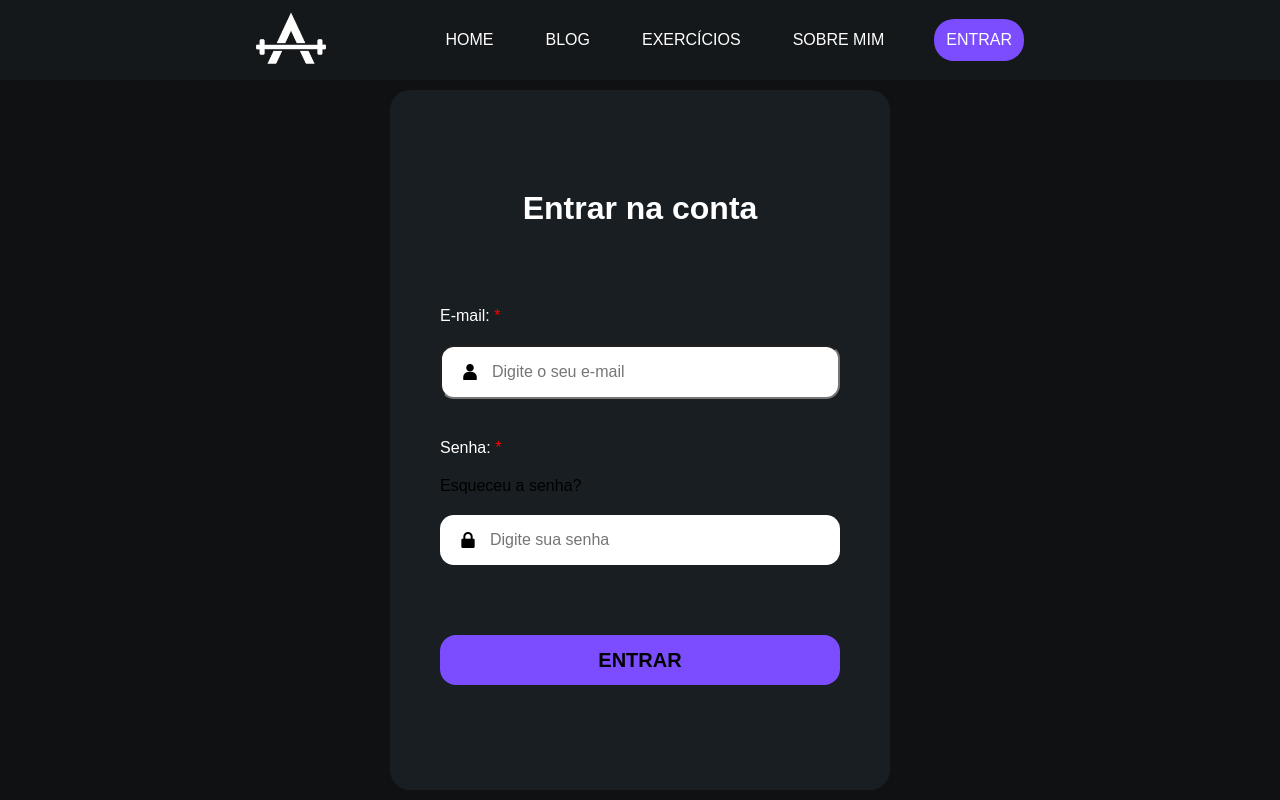
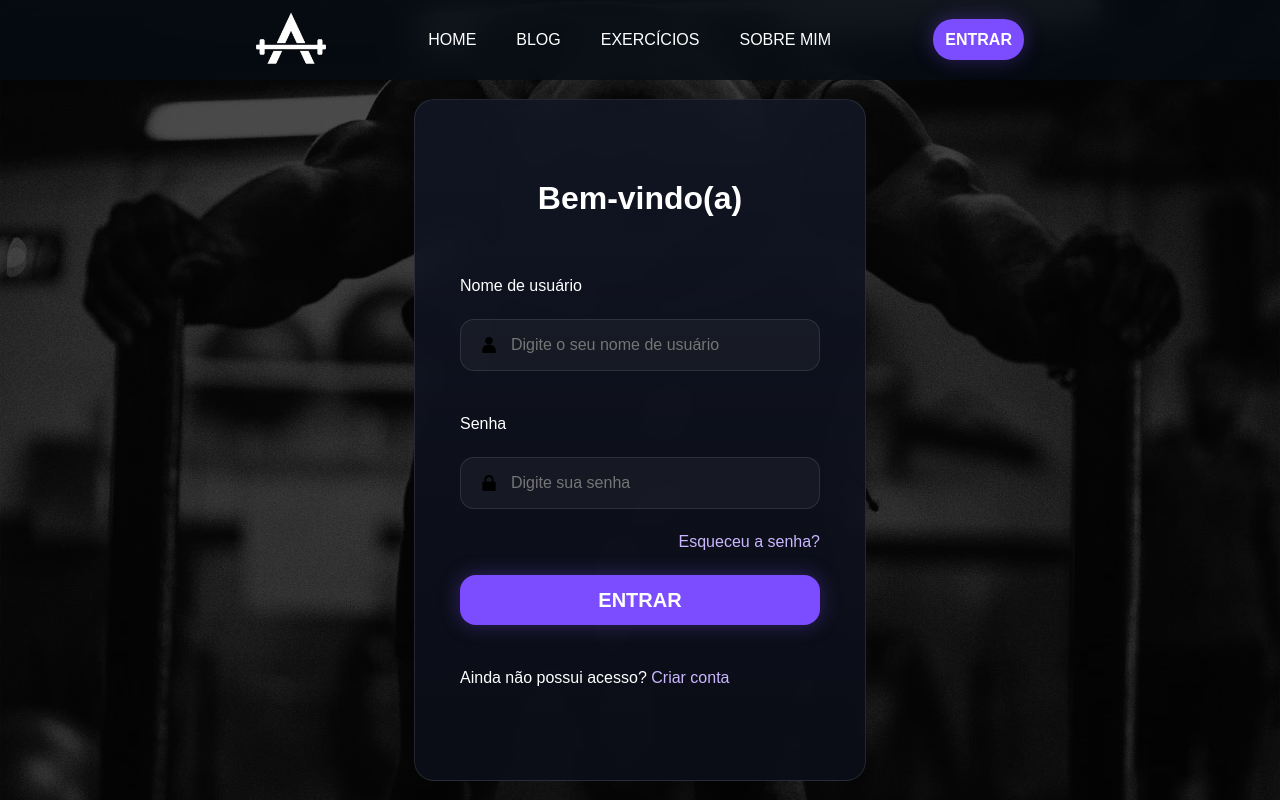
Before and after one commit to enznak/projeto-individual-cali, a website: page pages/login.html in a window 1280 px wide. Drawn offline with Linux system fonts and the light colour scheme.

Commit message:
update: css

```diff
--- a/pages/css/cadastro_style.css
+++ b/pages/css/cadastro_style.css
@@ -1,3 +1,11 @@
+.main-page {
+    background: linear-gradient(rgba(0, 0, 0, 0.7), rgba(0, 0, 0, 0.7)),
+        url(../img/blogpg.webp);
+    background-size: cover;
+    background-position: center;
+    background-repeat: no-repeat;
+}
+
 .main {
     display: flex;
     justify-content: center;
@@ -7,25 +15,27 @@
 
 .card {
     display: flex;
-    width: 500px;
-    min-height: 600px;
-    background-color: #191E22;
+    width: 450px;
+    height: 725px;
+    background: linear-gradient(rgba(18, 22, 37, 0.88), rgba(11, 14, 24, 0.92));
+    border: 1px solid rgba(255, 255, 255, 0.1);
     align-items: center;
     border-radius: 20px;
     flex-direction: column;
-    padding-top: 100px;
+    padding-top: 60px;
+    backdrop-filter: blur(16px);
 }
 
 .card h1 {
     color: white;
-    margin-bottom: 60px;
+    margin-bottom: 30px;
 }
 
 .form {
     display: flex;
     flex-direction: column;
     width: 80%;
-    gap: 20px;
+    gap: 12px;
 }
 
 .form input {
@@ -33,6 +43,9 @@
     border-radius: 14px;
     padding-left: 50px;
     font-size: 16px;
+    background-color: rgba(255, 255, 255, 0.04);
+    border: 1px solid rgba(255, 255, 255, 0.1);
+    color: white;
 }
 
 .form input::placeholder {
@@ -40,17 +53,18 @@
 
 .form input:focus {
     outline: none;
+    border: 1px solid #7C4DFF;
 }
 
 .user {
-    background: url(/img/user.png) no-repeat left;
+    background: url(../img/user.png) no-repeat left;
     background-size: 16px;
     background-position: 20px center;
     background-color: white;
 }
 
 .password {
-    background: url(/img/password.png) no-repeat left;
+    background: url(../img/password.png) no-repeat left;
     background-size: 16px;
     background-position: 20px center;
     background-color: white;
@@ -70,7 +84,9 @@
     font-size: 20px;
     font-weight: bold;
     border: 0;
-    margin-top: 50px;
+    box-shadow: 0 0 20px rgba(124, 77, 255, 0.34);
+    color: white;
+    margin-top: 32px;
 }
 
 .form button:hover {
@@ -82,3 +98,9 @@
 .form button:active {
     background-color: #592FD1;
 }
+
+.form a {
+    text-decoration: none;
+    color: #cab7ff;
+    align-self: flex-end;
+}
--- a/pages/css/index_style.css
+++ b/pages/css/index_style.css
@@ -28,6 +28,8 @@
     background-color: #7C4DFF;
     color: white;
     border: 0;
+    box-shadow: 0 0px 30px rgba(124, 77, 255, 0.34);
+    color: white;
 }
 
 .text button:hover {
@@ -42,12 +44,12 @@
 
 .main a {
     text-decoration: none;
-    color: black;
+    color: white;
 }
 
-.main {
+.main-page {
     background: linear-gradient(rgba(0, 0, 0, 0.7), rgba(0, 0, 0, 0.7)),
-        url(/img/111.JPG);
+        url(/pages/img/111.JPG);
     background-size: cover;
     background-position: center;
     background-repeat: no-repeat;
--- a/pages/css/login_style.css
+++ b/pages/css/login_style.css
@@ -1,3 +1,11 @@
+.main-page {
+    background: linear-gradient(rgba(0, 0, 0, 0.7), rgba(0, 0, 0, 0.7)),
+        url(../img/blogpg.webp);
+    background-size: cover;
+    background-position: center;
+    background-repeat: no-repeat;
+}
+
 .main {
     display: flex;
     justify-content: center;
@@ -7,25 +15,27 @@
 
 .card {
     display: flex;
-    width: 500px;
+    width: 450px;
     height: 600px;
-    background-color: #191E22;
+    background: linear-gradient(rgba(18, 22, 37, 0.88), rgba(11, 14, 24, 0.92));
+    border: 1px solid rgba(255, 255, 255, 0.1);
     align-items: center;
     border-radius: 20px;
     flex-direction: column;
-    padding-top: 100px;
+    padding-top: 80px;
+    backdrop-filter: blur(16px);
 }
 
 .card h1 {
     color: white;
-    margin-bottom: 60px;
+    margin-bottom: 40px;
 }
 
 .form {
     display: flex;
     flex-direction: column;
     width: 80%;
-    gap: 20px;
+    gap: 24px;
 }
 
 .form input {
@@ -33,6 +43,9 @@
     border-radius: 14px;
     padding-left: 50px;
     font-size: 16px;
+    background-color: rgba(255, 255, 255, 0.04);
+    border: 1px solid rgba(255, 255, 255, 0.1);
+    color: white;
 }
 
 .form input::placeholder {
@@ -40,17 +53,24 @@
 
 .form input:focus {
     outline: none;
+    border: 1px solid #7C4DFF;
+}
+
+.form a {
+    text-decoration: none;
+    color: #cab7ff;
+    align-self: flex-end;
 }
 
 .user {
-    background: url(/img/user.png) no-repeat left;
+    background: url(../img/user.png) no-repeat left;
     background-size: 16px;
     background-position: 20px center;
     background-color: white;
 }
 
 .password {
-    background: url(/img/password.png) no-repeat left;
+    background: url(../img/password.png) no-repeat left;
     background-size: 16px;
     background-position: 20px center;
     background-color: white;
@@ -70,7 +90,8 @@
     font-size: 20px;
     font-weight: bold;
     border: 0;
-    margin-top: 50px;
+    box-shadow: 0 0 20px rgba(124, 77, 255, 0.34);
+    color: white;
 }
 
 .form button:hover {
--- a/pages/css/style.css
+++ b/pages/css/style.css
@@ -15,7 +15,8 @@ html {
 .header {
     display: flex;
     height: 80px;
-    background-color: #14181B;
+    backdrop-filter: blur(16px);
+    background: rgba(7, 11, 20, 0.82);
     color: white;
     position: sticky;
     top: 0;
@@ -34,7 +35,7 @@ html {
 
 .pages {
     display: flex;
-    gap: 28px;
+    gap: 16px;
 }
 
 .pages a {
@@ -45,22 +46,30 @@ html {
 }
 
 .pages a:hover {
-    color: #6A3EF0;
+    color: #a487f8;
     transition: color 0.3s ease;
 }
 
 .login {
+    font-weight: bold;
+    font-size: 16px;
+}
+
+.login a {
+    text-decoration: none;
+    color: white;
+    padding: 12px;
     background-color: #7C4DFF;
     border-radius: 20px;
-    margin-left: 10px;
+    box-shadow: 0 0 20px rgba(124, 77, 255, 0.34);
 }
 
-.login:hover {
-    background-color: #6A3EF0;
-    color: white
+.login a:hover {
+    background-color: #592FD1;
+    color: white;
+    transition: background-color 0.3s;
 }
 
 .main {
-    background-color: #0F1113;
     min-height: calc(100vh - 80px);
 }
--- a/pages/login.html
+++ b/pages/login.html
@@ -11,6 +11,7 @@
 </head>
 
 <body>
+    <div class="main-page">
         <div class="header">
             <a href="./index.html"><img src="./img/logo_arise.png" alt=""></a>
             <div class="pages">
@@ -18,21 +19,26 @@
                 <a href="./blog.html">BLOG</a>
                 <a href="./exercicio.html">EXERCÍCIOS</a>
                 <a href="./sobre.html">SOBRE MIM</a>
-            <a href="./login.html" class="login">ENTRAR</a>
+            </div>
+            <div class="login">
+                <a href="./login.html">ENTRAR</a>
             </div>
         </div>
 
         <div class="main">
             <div id="login" class="card">
-            <h1>Entrar na conta</h1>
+                <h1>Bem-vindo(a)</h1>
                 <div class="form">
-                <span>E-mail:<span style="color: red;"> *</span></span>
-                <input id="email_input" class="user" type="text" placeholder="Digite o seu e-mail">
+                    <span>Nome de usuário</span>
+                    <input id="email_input" class="user" type="text" placeholder="Digite o seu nome de usuário">
 
-                <span>Senha:<span style="color: red;"> *</span></span> Esqueceu a senha?
+                    <span>Senha</span>
                     <input id="senha_input" class="password" type="text" placeholder="Digite sua senha">
+                    <a href="">Esqueceu a senha?</a>
 
                     <button onclick="entrar()">ENTRAR</button>
+                    <span>Ainda não possui acesso? <a href="./cadastro.html">Criar conta</a></span>
+                </div>
             </div>
         </div>
     </div>
```
Also changed, not shown: pages/blog.html (deleted, +0 -33 lines), pages/cadastro.html (+12 -4 lines), pages/exercicio.html (deleted, +0 -26 lines), pages/index.html (+6 -2 lines), pages/sobre.html (deleted, +0 -26 lines), 1 other file. Lines whose indentation alone changed are shown as unchanged.
